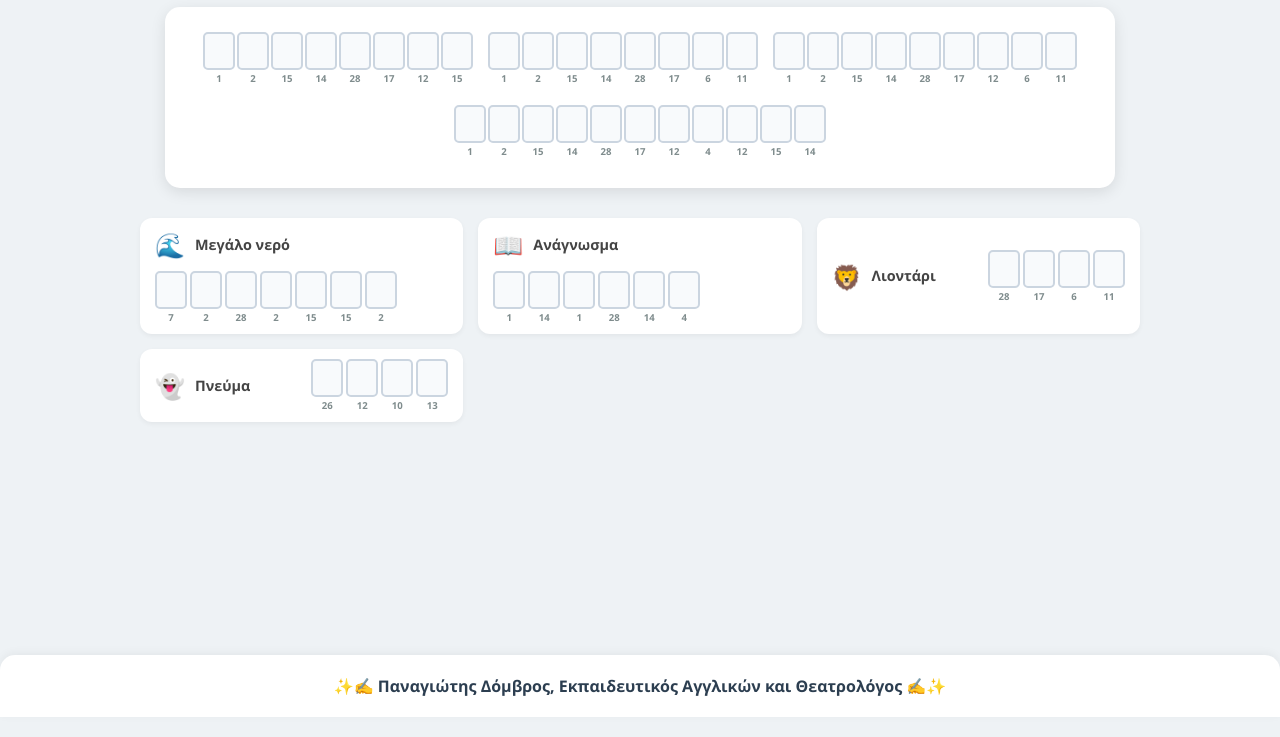
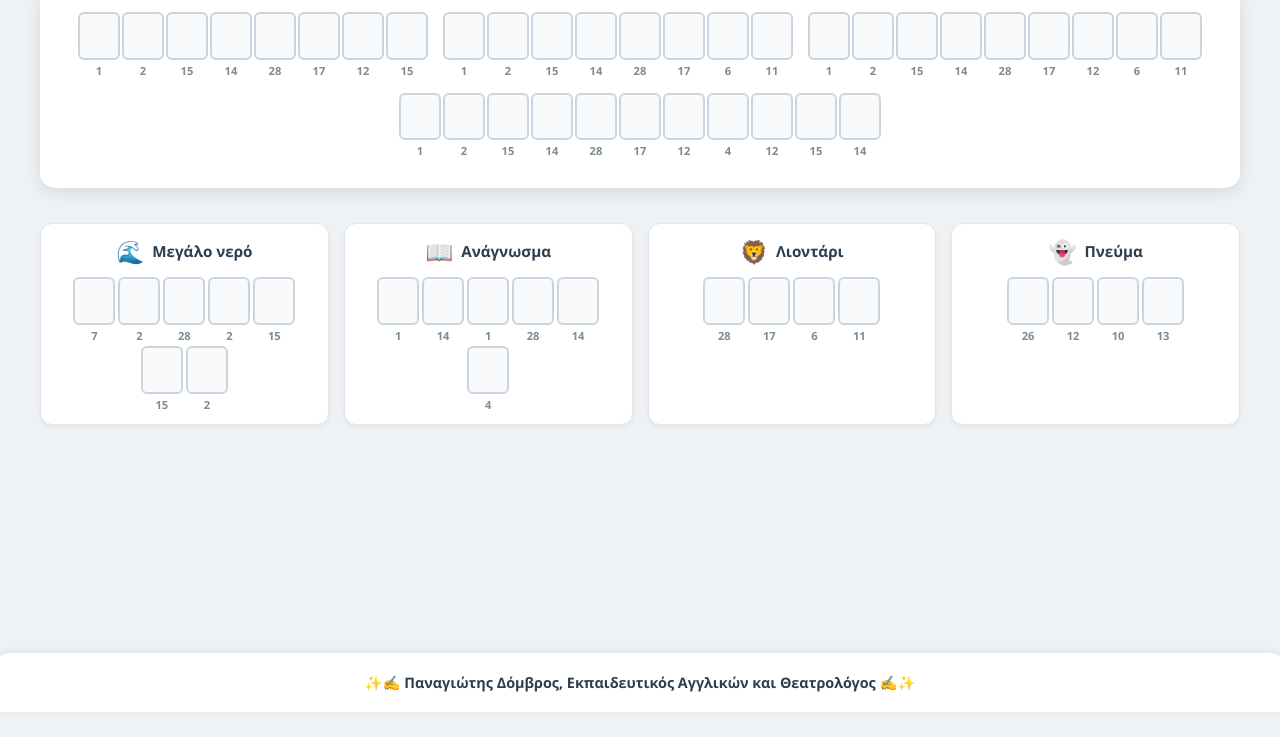
Before and after one commit to PDomvros-productions/byzantine-cryptogram, a plain HTML site: page index.html in a window 1280 px wide. Shown: the part 103-840 px from the top of the page. Drawn offline with Linux system fonts and the light colour scheme.

Commit message:
Add files via upload

```diff
--- a/index.html
+++ b/index.html
@@ -2,7 +2,7 @@
 <html lang="el">
 <head>
     <meta charset="UTF-8">
-    <meta name="viewport" content="width=device-width, initial-scale=1.0">
+    <meta name="viewport" content="width=device-width, initial-scale=1.0, maximum-scale=1.0, user-scalable=no">
     <title>Βυζαντινά Κρυπτόλεξα</title>
     <style>
         :root {
@@ -11,6 +11,9 @@
             --box-bg: #2c3e50;
             --text-color: #333;
             --success: #27ae60;
+            /* Responsive sizes */
+            --input-size: 38px;
+            --input-font: 1.1rem;
         }
 
         body {
@@ -18,7 +21,7 @@
             background-color: var(--bg);
             color: var(--text-color);
             margin: 0;
-            padding: 20px;
+            padding: 15px;
             display: flex;
             flex-direction: column;
             align-items: center;
@@ -30,29 +33,27 @@
             display: flex;
             align-items: center;
             justify-content: center;
-            margin-bottom: 25px;
+            margin-bottom: 20px;
             text-align: center;
         }
 
         h1 {
             color: var(--box-bg);
-            /* Αυξήθηκε το μέγεθος του τίτλου κατά 10% (1.8rem -> 2rem) */
-            font-size: 2rem;
+            font-size: 1.8rem;
             margin: 0;
+            line-height: 1.2;
+            font-weight: 700;
             display: flex;
             align-items: center;
             flex-wrap: wrap;
             justify-content: center;
-            font-weight: 700;
         }
 
         .title-logo {
-            /* Αυξήθηκε το μέγεθος του λογοτύπου κατά 15% (50px -> 65px) */
-            height: 65px;
+            height: 55px;
             width: auto;
             margin-right: 15px;
             vertical-align: middle;
-            /* Κάνει το λογότυπο να "αναμειγνύεται" με το φόντο */
             mix-blend-mode: multiply;
         }
 
@@ -65,69 +66,81 @@
             flex-direction: column;
             align-items: center;
             width: 100%;
+            max-width: 1200px;
         }
 
-        /* --- Quote Section --- */
+        /* --- Quote Section (The Puzzle) --- */
         #quote-area {
             display: flex;
             flex-wrap: wrap;
             justify-content: center;
-            gap: 15px;
-            margin-bottom: 30px;
-            max-width: 900px;
+            gap: 10px 15px;
+            margin-bottom: 35px;
+            width: 100%;
             background: white;
-            padding: 25px;
+            padding: 25px 15px;
             border-radius: 15px;
             box-shadow: 0 4px 15px rgba(0,0,0,0.1);
-            width: 95%;
+            box-sizing: border-box;
         }
 
         .word-group {
             display: flex;
+            flex-wrap: wrap; /* Allow long Greek words to wrap if screen is tiny */
+            justify-content: center;
             gap: 2px;
             margin-bottom: 5px;
-            flex-wrap: nowrap;
         }
 
-        /* --- Clues Section --- */
+        /* --- Clues Section (The Helper Words) --- */
         #clues-area {
             display: grid;
-            grid-template-columns: repeat(auto-fill, minmax(300px, 1fr));
+            /* Responsive Grid: Cards resize to fit screen */
+            grid-template-columns: repeat(auto-fill, minmax(240px, 1fr));
             gap: 15px;
             width: 100%;
-            max-width: 1000px;
-            margin-bottom: 30px;
+            margin-bottom: 40px;
         }
 
+        /* CARD STYLE: Vertical Stack to ensure text visibility */
         .clue-row {
             display: flex;
+            flex-direction: column; /* Stack vertically: Text top, inputs bottom */
             align-items: center;
-            justify-content: space-between;
+            text-align: center;
             background: white;
-            padding: 10px 15px;
+            padding: 12px;
             border-radius: 12px;
             box-shadow: 0 2px 5px rgba(0,0,0,0.05);
-            flex-wrap: wrap;
-            gap: 10px;
+            border: 1px solid #e1e4e8;
         }
 
         .clue-info {
             display: flex;
             align-items: center;
-            gap: 10px;
-            flex: 1;
-            min-width: 120px;
-            padding-right: 5px;
+            justify-content: center;
+            gap: 8px;
+            width: 100%;
+            margin-bottom: 10px; /* Space between text and boxes */
         }
 
-        .clue-icon { font-size: 1.5rem; flex-shrink: 0; }
-        .clue-text { font-weight: 600; font-size: 0.9rem; color: #444; line-height: 1.2; }
+        .clue-icon { font-size: 1.4rem; }
+
+        .clue-text {
+            font-weight: 600;
+            font-size: 0.95rem;
+            color: #2c3e50;
+            line-height: 1.3;
+            /* Ensure text wraps naturally */
+            white-space: normal;
+            word-wrap: break-word;
+        }
 
         .clue-inputs {
             display: flex;
             gap: 3px;
-            flex-wrap: wrap;
-            justify-content: flex-end;
+            justify-content: center;
+            flex-wrap: wrap; /* Allow letters to wrap if clue word is very long */
         }
 
         /* --- Input Box Styling --- */
@@ -135,30 +148,44 @@
             display: flex;
             flex-direction: column;
             align-items: center;
-            flex-shrink: 0;
         }
 
         input.letter-box {
-            width: 28px; height: 34px;
-            text-align: center; font-size: 1.1rem; font-weight: bold;
+            width: var(--input-size);
+            height: calc(var(--input-size) * 1.15);
+            text-align: center;
+            font-size: var(--input-font);
+            font-weight: bold;
             text-transform: uppercase;
-            border: 2px solid #cbd5e0; border-radius: 5px;
-            background-color: #f8fafc; color: var(--box-bg);
-            transition: all 0.2s; padding: 0;
-            flex-shrink: 0;
+            border: 2px solid #cbd5e0;
+            border-radius: 6px;
+            background-color: #f8fafc;
+            color: var(--box-bg);
+            padding: 0;
+            margin: 0;
+            -webkit-appearance: none;
+            touch-action: manipulation;
+            transition: all 0.2s;
         }
 
         .punctuation-box {
-             width: 28px; height: 34px;
-             display: flex; justify-content: center; align-items: flex-end;
-             font-size: 1.5rem; font-weight: bold; color: var(--box-bg);
+             width: var(--input-size);
+             height: calc(var(--input-size) * 1.15);
+             display: flex;
+             justify-content: center;
+             align-items: flex-end;
+             font-size: 1.4rem;
+             font-weight: bold;
+             color: var(--box-bg);
              padding-bottom: 5px;
-             flex-shrink: 0;
         }
 
         input.letter-box:focus {
-            outline: none; border-color: var(--primary);
-            background-color: white; transform: translateY(-2px);
+            outline: none;
+            border-color: var(--primary);
+            background-color: white;
+            box-shadow: 0 0 0 3px rgba(74, 144, 226, 0.2);
+            transform: translateY(-2px);
             z-index: 10;
         }
 
@@ -166,7 +193,10 @@
         input.letter-box.correct { background-color: var(--primary); color: white; border-color: var(--primary); }
 
         .letter-number {
-            font-size: 0.6rem; font-weight: bold; color: #7f8c8d; margin-top: 2px;
+            font-size: 0.7rem;
+            font-weight: bold;
+            color: #7f8c8d;
+            margin-top: 3px;
         }
 
         /* --- Footer --- */
@@ -175,6 +205,7 @@
             padding: 20px;
             text-align: center;
             font-weight: 600;
+            font-size: 0.9rem;
             color: var(--box-bg);
             background: white;
             width: 100%;
@@ -189,40 +220,48 @@
             padding: 30px; border-radius: 20px;
             box-shadow: 0 10px 40px rgba(0,0,0,0.3);
             text-align: center; z-index: 100;
-            max-width: 90%;
+            width: 90%;
+            max-width: 450px;
         }
 
-        #win-modal h2 { margin: 0 0 10px 0; color: var(--success); }
-        #win-modal p { margin-bottom: 20px; color: #555; }
+        #win-modal h2 { margin: 0 0 15px 0; color: var(--success); font-size: 1.8rem; }
+        #win-modal p { margin-bottom: 25px; color: #555; font-size: 1.1rem; line-height: 1.4; }
 
         #next-btn {
             background: var(--primary); color: white; border: none;
-            padding: 12px 24px; border-radius: 30px;
-            cursor: pointer; font-size: 1rem; font-weight: bold;
-            transition: background 0.2s;
+            padding: 15px 30px; border-radius: 30px;
+            cursor: pointer; font-size: 1.1rem; font-weight: bold;
+            transition: background 0.2s, transform 0.1s;
+            width: 100%;
         }
-        #next-btn:hover { background: #357abd; }
+        #next-btn:hover { background: #357abd; transform: scale(1.02); }
 
         #overlay {
             display: none; position: fixed; top: 0; left: 0; width: 100%; height: 100%;
-            background: rgba(0,0,0,0.5); z-index: 99;
+            background: rgba(0,0,0,0.6); z-index: 99;
+            backdrop-filter: blur(2px);
         }
 
-        /* --- MOBILE RESPONSIVENESS --- */
-        @media (max-width: 480px) {
-            h1 { font-size: 1.5rem; } /* Adjusted mobile font size */
-            .header-container { flex-direction: column; margin-bottom: 15px; }
-            .title-logo { margin: 0 0 10px 0; height: 55px; /* Slightly smaller on very small screens */ }
-
-            input.letter-box, .punctuation-box {
-                width: 24px; height: 30px; font-size: 0.9rem;
+        /* --- Mobile Specific Tweaks --- */
+        @media (max-width: 600px) {
+            :root {
+                --input-size: 30px; /* Slightly smaller for Greek words which can be long */
+                --input-font: 1rem;
             }
 
-            #quote-area { padding: 15px; gap: 8px; }
-            .clue-row { flex-direction: column; align-items: flex-start; }
-            .clue-inputs { width: 100%; justify-content: flex-start; margin-top: 5px; }
+            body { padding: 10px; }
+            h1 { font-size: 1.4rem; }
+            .title-logo { height: 45px; margin-right: 10px; }
+
+            #quote-area { padding: 15px 5px; gap: 8px 4px; }
+
+            /* On mobile, use 2 columns if screen fits, or 1 if very small */
+            #clues-area { grid-template-columns: repeat(auto-fill, minmax(160px, 1fr)); gap: 10px; }
+
+            .clue-row { padding: 10px 5px; }
+            .clue-text { font-size: 0.85rem; }
+            .clue-icon { font-size: 1.2rem; }
         }
-
     </style>
 </head>
 <body>
@@ -257,72 +296,51 @@
 
         // Τράπεζα Βυζαντινών Φράσεων & Ονομάτων
         const quoteBank = [
-            "ΝΙΨΟΝ ΑΝΟΜΗΜΑΤΑ ΜΗ ΜΟΝΑΝ ΟΨΙΝ", // Καρκινική επιγραφή (Αγία Σοφία)
-            "ΕΑΛΩ Η ΠΟΛΙΣ", // Η Πτώση της Πόλης
-            "ΒΑΣΙΛΕΥΣ ΒΑΣΙΛΕΩΝ ΒΑΣΙΛΕΥΩΝ ΒΑΣΙΛΕΥΟΥΣΙ", // Ρητό Παλαιολόγων
-            "ΤΗ ΥΠΕΡΜΑΧΩ ΣΤΡΑΤΗΓΩ ΤΑ ΝΙΚΗΤΗΡΙΑ", // Ακάθιστος Ύμνος
-            "ΕΝ ΤΟΥΤΩ ΝΙΚΑ", // Όραμα Μ. Κωνσταντίνου
-            "ΑΓΙΑ ΣΟΦΙΑ Η ΤΟΥ ΘΕΟΥ ΣΟΦΙΑ", // Ο Ναός
-            "ΙΟΥΣΤΙΝΙΑΝΟΣ Ο ΜΕΓΑΣ", // Αυτοκράτορας
-            "ΚΩΝΣΤΑΝΤΙΝΟΣ Ο ΠΑΛΑΙΟΛΟΓΟΣ", // Τελευταίος Αυτοκράτορας
-            "ΒΑΣΙΛΕΙΟΣ Ο ΒΟΥΛΓΑΡΟΚΤΟΝΟΣ", // Μακεδονική Δυναστεία
-            "ΑΝΝΑ ΚΟΜΝΗΝΗ Η ΑΛΕΞΙΑΔΑ", // Ιστορικός
-            "ΤΟ ΒΥΖΑΝΤΙΟΝ ΕΣΤΙΝ Η ΑΡΧΗ ΤΟΥ ΚΟΣΜΟΥ", // Φράση
-            "Ο ΠΟΡΦΥΡΟΓΕΝΝΗΤΟΣ", // Τίτλος
-            "Η ΡΩΜΑΝΙΑ ΠΑΡΘΕΝ", // Δημοτικό τραγούδι Πόντου
-            "ΣΩΠΑΣΕ ΚΥΡΑ ΔΕΣΠΟΙΝΑ ΚΑΙ ΜΗ ΠΟΛΥΔΑΚΡΥΖΕΙΣ", // Θρύλος
-            "ΚΥΡΙΕ ΕΛΕΗΣΟΝ", // Προσευχή
-            "Η ΠΟΛΙΣ ΤΩΝ ΠΟΛΕΩΝ", // Για την Κωνσταντινούπολη
-            "ΘΕΟΔΩΡΑ Η ΑΥΤΟΚΡΑΤΕΙΡΑ", // Σύζυγος Ιουστινιανού
-            "ΟΙ ΜΠΛΕ ΚΑΙ ΟΙ ΠΡΑΣΙΝΟΙ", // Στάση του Νίκα
-            "ΥΓΡΟΝ ΠΥΡ", // Βυζαντινό όπλο
-            "Ο ΔΙΚΕΦΑΛΟΣ ΑΕΤΟΣ" // Σύμβολο
+            "ΝΙΨΟΝ ΑΝΟΜΗΜΑΤΑ ΜΗ ΜΟΝΑΝ ΟΨΙΝ",
+            "ΕΑΛΩ Η ΠΟΛΙΣ",
+            "ΒΑΣΙΛΕΥΣ ΒΑΣΙΛΕΩΝ ΒΑΣΙΛΕΥΩΝ ΒΑΣΙΛΕΥΟΥΣΙ",
+            "ΤΗ ΥΠΕΡΜΑΧΩ ΣΤΡΑΤΗΓΩ ΤΑ ΝΙΚΗΤΗΡΙΑ",
+            "ΕΝ ΤΟΥΤΩ ΝΙΚΑ",
+            "ΑΓΙΑ ΣΟΦΙΑ Η ΤΟΥ ΘΕΟΥ ΣΟΦΙΑ",
+            "ΙΟΥΣΤΙΝΙΑΝΟΣ Ο ΜΕΓΑΣ",
+            "ΚΩΝΣΤΑΝΤΙΝΟΣ Ο ΠΑΛΑΙΟΛΟΓΟΣ",
+            "ΒΑΣΙΛΕΙΟΣ Ο ΒΟΥΛΓΑΡΟΚΤΟΝΟΣ",
+            "ΑΝΝΑ ΚΟΜΝΗΝΗ Η ΑΛΕΞΙΑΔΑ",
+            "ΤΟ ΒΥΖΑΝΤΙΟΝ ΕΣΤΙΝ Η ΑΡΧΗ ΤΟΥ ΚΟΣΜΟΥ",
+            "Ο ΠΟΡΦΥΡΟΓΕΝΝΗΤΟΣ",
+            "Η ΡΩΜΑΝΙΑ ΠΑΡΘΕΝ",
+            "ΣΩΠΑΣΕ ΚΥΡΑ ΔΕΣΠΟΙΝΑ ΚΑΙ ΜΗ ΠΟΛΥΔΑΚΡΥΖΕΙΣ",
+            "ΚΥΡΙΕ ΕΛΕΗΣΟΝ",
+            "Η ΠΟΛΙΣ ΤΩΝ ΠΟΛΕΩΝ",
+            "ΘΕΟΔΩΡΑ Η ΑΥΤΟΚΡΑΤΕΙΡΑ",
+            "ΟΙ ΜΠΛΕ ΚΑΙ ΟΙ ΠΡΑΣΙΝΟΙ",
+            "ΥΓΡΟΝ ΠΥΡ",
+            "Ο ΔΙΚΕΦΑΛΟΣ ΑΕΤΟΣ"
         ];
 
         // Λεξικό Λέξεων για βοήθεια (Greek Dictionary for Clues)
         const clueDictionary = [
-            { w: "ΑΓΙΟΣ", h: "Ιερό πρόσωπο", i: "🙏" },
-            { w: "ΠΟΛΗ", h: "Μεγάλος οικισμός", i: "🏙️" },
-            { w: "ΝΟΜΟΣ", h: "Κανόνας δικαίου", i: "⚖️" },
-            { w: "ΧΡΥΣΟΣ", h: "Πολύτιμο μέταλλο", i: "🥇" },
-            { w: "ΝΑΟΣ", h: "Εκκλησία", i: "⛪" },
-            { w: "ΦΩΣ", h: "Λάμψη", i: "💡" },
-            { w: "ΥΔΩΡ", h: "Νερό (αρχαία)", i: "💧" },
-            { w: "ΔΟΞΑ", h: "Τιμή και φήμη", i: "🌟" },
-            { w: "ΣΤΡΑΤΟΣ", h: "Ενώπλες δυνάμεις", i: "⚔️" },
-            { w: "ΑΡΤΟΣ", h: "Ψωμί", i: "🥖" },
-            { w: "ΟΙΝΟΣ", h: "Κρασί", i: "🍷" },
-            { w: "ΒΙΟΣ", h: "Ζωή", i: "🌱" },
-            { w: "ΓΗ", h: "Πλανήτης ή έδαφος", i: "🌍" },
-            { w: "ΘΑΛΑΣΣΑ", h: "Μεγάλο νερό", i: "🌊" },
-            { w: "ΠΛΟΙΟ", h: "Καράβι", i: "⛵" },
-            { w: "ΙΠΠΟΣ", h: "Άλογο", i: "🐎" },
-            { w: "ΞΙΦΟΣ", h: "Σπαθί", i: "🗡️" },
-            { w: "ΑΣΠΙΔΑ", h: "Αμυντικό όπλο", i: "🛡️" },
-            { w: "ΒΙΒΛΙΟ", h: "Ανάγνωσμα", i: "📖" },
-            { w: "ΓΡΑΦΗ", h: "Κείμενο", i: "✍️" },
-            { w: "ΕΙΚΟΝΑ", h: "Θρησκευτική ζωγραφιά", i: "🖼️" },
-            { w: "ΨΥΧΗ", h: "Πνεύμα", i: "👻" },
-            { w: "ΣΩΜΑ", h: "Φυσική υπόσταση", i: "🧍" },
-            { w: "ΗΛΙΟΣ", h: "Άστρο της ημέρας", i: "☀️" },
-            { w: "ΝΥΧΤΑ", h: "Σκοτάδι", i: "🌙" },
-            { w: "ΑΕΤΟΣ", h: "Περήφανο πουλί", i: "🦅" },
-            { w: "ΛΕΩΝ", h: "Λιοντάρι", i: "🦁" },
-            { w: "ΡΟΔΟ", h: "Τριαντάφυλλο", i: "🌹" },
-            { w: "ΦΙΛΟΣ", h: "Αγαπητός", i: "🤝" },
-            { w: "ΕΧΘΡΟΣ", h: "Αντίπαλος", i: "😠" },
-            { w: "ΤΕΙΧΟΣ", h: "Προστατευτικός τοίχος", i: "🧱" },
-            { w: "ΠΥΛΗ", h: "Μεγάλη πόρτα", i: "🚪" },
-            { w: "ΧΡΟΝΟΣ", h: "Ώρα και καιρός", i: "⏳" },
-            { w: "ΑΓΓΕΛΟΣ", h: "Ουράνιο πλάσμα", i: "👼" },
-            { w: "ΣΤΕΜΜΑ", h: "Φοράει ο Βασιλιάς", i: "👑" },
-            { w: "ΘΡΟΝΟΣ", h: "Κάθισμα Βασιλιά", i: "💺" },
-            { w: "ΔΡΟΜΟΣ", h: "Οδός", i: "🛣️" },
-            { w: "ΟΙΚΟΣ", h: "Σπίτι", i: "🏠" },
-            { w: "ΚΗΠΟΣ", h: "Πράσινη αυλή", i: "🌳" },
-            { w: "ΜΗΛΟ", h: "Φρούτο", i: "🍎" },
-            { w: "ΠΕΤΡΑ", h: "Λίθος", i: "🪨" },
-            { w: "ΧΑΡΤΗΣ", h: "Δείχνει τόπους", i: "🗺️" }
+            { w: "ΑΓΙΟΣ", h: "Ιερό πρόσωπο", i: "🙏" }, { w: "ΠΟΛΗ", h: "Μεγάλος οικισμός", i: "🏙️" },
+            { w: "ΝΟΜΟΣ", h: "Κανόνας δικαίου", i: "⚖️" }, { w: "ΧΡΥΣΟΣ", h: "Πολύτιμο μέταλλο", i: "🥇" },
+            { w: "ΝΑΟΣ", h: "Εκκλησία", i: "⛪" }, { w: "ΦΩΣ", h: "Λάμψη", i: "💡" },
+            { w: "ΥΔΩΡ", h: "Νερό (αρχαία)", i: "💧" }, { w: "ΔΟΞΑ", h: "Τιμή και φήμη", i: "🌟" },
+            { w: "ΣΤΡΑΤΟΣ", h: "Ενώπλες δυνάμεις", i: "⚔️" }, { w: "ΑΡΤΟΣ", h: "Ψωμί", i: "🥖" },
+            { w: "ΟΙΝΟΣ", h: "Κρασί", i: "🍷" }, { w: "ΒΙΟΣ", h: "Ζωή", i: "🌱" },
+            { w: "ΓΗ", h: "Πλανήτης ή έδαφος", i: "🌍" }, { w: "ΘΑΛΑΣΣΑ", h: "Μεγάλο νερό", i: "🌊" },
+            { w: "ΠΛΟΙΟ", h: "Καράβι", i: "⛵" }, { w: "ΙΠΠΟΣ", h: "Άλογο", i: "🐎" },
+            { w: "ΞΙΦΟΣ", h: "Σπαθί", i: "🗡️" }, { w: "ΑΣΠΙΔΑ", h: "Αμυντικό όπλο", i: "🛡️" },
+            { w: "ΒΙΒΛΙΟ", h: "Ανάγνωσμα", i: "📖" }, { w: "ΓΡΑΦΗ", h: "Κείμενο", i: "✍️" },
+            { w: "ΕΙΚΟΝΑ", h: "Θρησκευτική ζωγραφιά", i: "🖼️" }, { w: "ΨΥΧΗ", h: "Πνεύμα", i: "👻" },
+            { w: "ΣΩΜΑ", h: "Φυσική υπόσταση", i: "🧍" }, { w: "ΗΛΙΟΣ", h: "Άστρο της ημέρας", i: "☀️" },
+            { w: "ΝΥΧΤΑ", h: "Σκοτάδι", i: "🌙" }, { w: "ΑΕΤΟΣ", h: "Περήφανο πουλί", i: "🦅" },
+            { w: "ΛΕΩΝ", h: "Λιοντάρι", i: "🦁" }, { w: "ΡΟΔΟ", h: "Τριαντάφυλλο", i: "🌹" },
+            { w: "ΦΙΛΟΣ", h: "Αγαπητός", i: "🤝" }, { w: "ΕΧΘΡΟΣ", h: "Αντίπαλος", i: "😠" },
+            { w: "ΤΕΙΧΟΣ", h: "Προστατευτικός τοίχος", i: "🧱" }, { w: "ΠΥΛΗ", h: "Μεγάλη πόρτα", i: "🚪" },
+            { w: "ΧΡΟΝΟΣ", h: "Ώρα και καιρός", i: "⏳" }, { w: "ΑΓΓΕΛΟΣ", h: "Ουράνιο πλάσμα", i: "👼" },
+            { w: "ΣΤΕΜΜΑ", h: "Φοράει ο Βασιλιάς", i: "👑" }, { w: "ΘΡΟΝΟΣ", h: "Κάθισμα Βασιλιά", i: "💺" },
+            { w: "ΔΡΟΜΟΣ", h: "Οδός", i: "🛣️" }, { w: "ΟΙΚΟΣ", h: "Σπίτι", i: "🏠" },
+            { w: "ΚΗΠΟΣ", h: "Πράσινη αυλή", i: "🌳" }, { w: "ΜΗΛΟ", h: "Φρούτο", i: "🍎" },
+            { w: "ΠΕΤΡΑ", h: "Λίθος", i: "🪨" }, { w: "ΧΑΡΤΗΣ", h: "Δείχνει τόπους", i: "🗺️" }
         ];
 
         // ==========================================
@@ -436,6 +454,13 @@
                 input.maxLength = 1;
                 input.className = 'letter-box';
 
+                // Mobile Optimization Attributes
+                input.setAttribute('autocomplete', 'off');
+                input.setAttribute('autocorrect', 'off');
+                input.setAttribute('autocapitalize', 'off');
+                input.setAttribute('spellcheck', 'false');
+                input.setAttribute('inputmode', 'text');
+
                 const num = activeMapping[char];
                 const numberLabel = document.createElement('span');
                 numberLabel.className = 'letter-number';
@@ -504,6 +529,7 @@
                 const row = document.createElement('div');
                 row.className = 'clue-row';
 
+                // Vertical Card Structure
                 const infoDiv = document.createElement('div');
                 infoDiv.className = 'clue-info';
                 infoDiv.innerHTML = `<div class="clue-icon">${clue.i}</div><div class="clue-text">${clue.h}</div>`;
@@ -551,6 +577,9 @@
 
             if (isFull && isCorrect) {
                 document.querySelectorAll('input.letter-box').forEach(i => i.classList.add('correct'));
+
+                if (document.activeElement) document.activeElement.blur();
+
                 finalMsg.innerText = currentQuote;
                 setTimeout(() => {
                     overlay.style.display = 'block';
```
